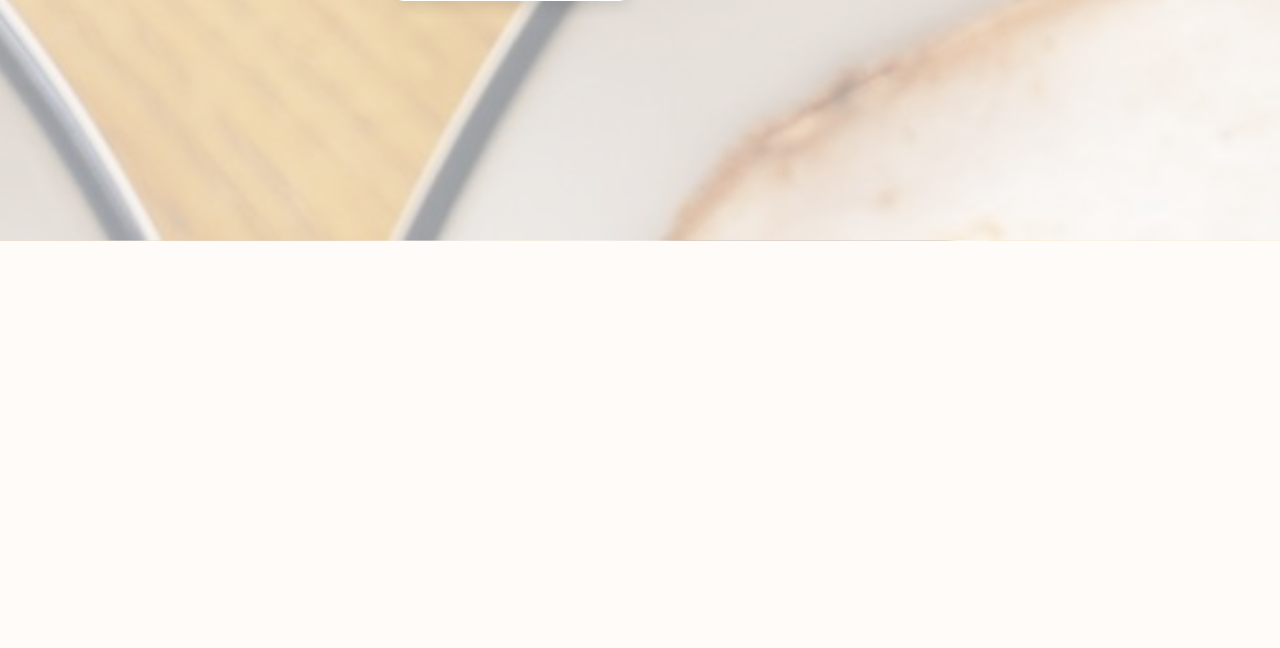
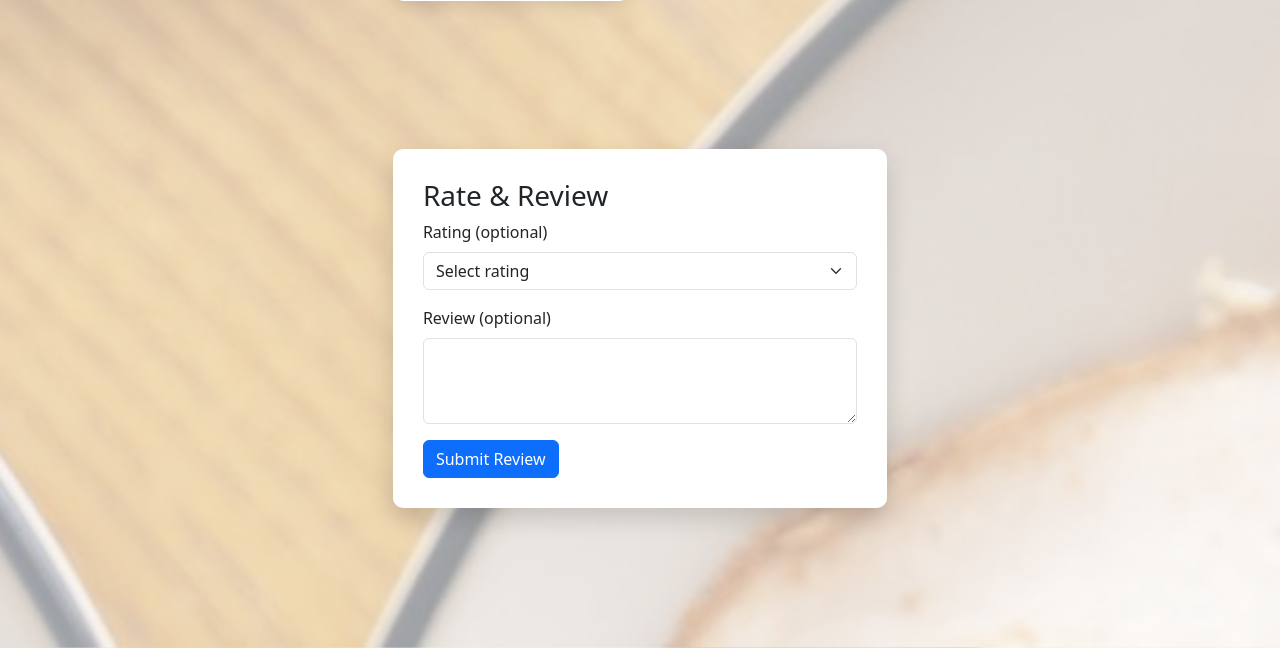
Before and after one commit to Yuxuanzhang9090/CP3407, a PHP site: page /CP3407/Browse_Restaurants/menu.php?id=1 in a window 1280 px wide. Shown: the part 4094-4742 px from the top of the page. Before the commit the page ends 4335 px from the top, so only its background shows below. Run offline with PHP 8.4, Linux system fonts and the light colour scheme; data comes from the database, SQL or seed files in the repository.

Commit message:
Add Rate and Review UI

```diff
--- a/Browse_Restaurants/menu.php
+++ b/Browse_Restaurants/menu.php
@@ -183,6 +183,39 @@ foreach ($cart as $cart_item) {
         </form>
     </div>
 
+    <!-- Rate and Reviews Section -->
+    <div class="container mt-5">
+        <h3>Rate & Review</h3>
+
+        <form action="submit_review.php" method="POST">
+            <input type="hidden" name="restaurant_id" value="<?php echo $restaurant_id; ?>">
+
+            <!-- Rating -->
+            <div class="mb-3">
+                <label class="form-label">Rating (optional)</label>
+                <select name="rating" class="form-select">
+                    <option value="">Select rating</option>
+                    <option value="1">⭐ 1</option>
+                    <option value="2">⭐⭐ 2</option>
+                    <option value="3">⭐⭐⭐ 3</option>
+                    <option value="4">⭐⭐⭐⭐ 4</option>
+                    <option value="5">⭐⭐⭐⭐⭐ 5</option>
+                </select>
+            </div>
+
+            <!-- Review -->
+            <div class="mb-3">
+                <label class="form-label">Review (optional)</label>
+                <textarea name="review" class="form-control" rows="3"></textarea>
+            </div>
+
+            <button type="submit" class="btn btn-primary">
+                Submit Review
+            </button>
+        </form>
+    </div>
+
+
 </div>
 
 <script>
```
